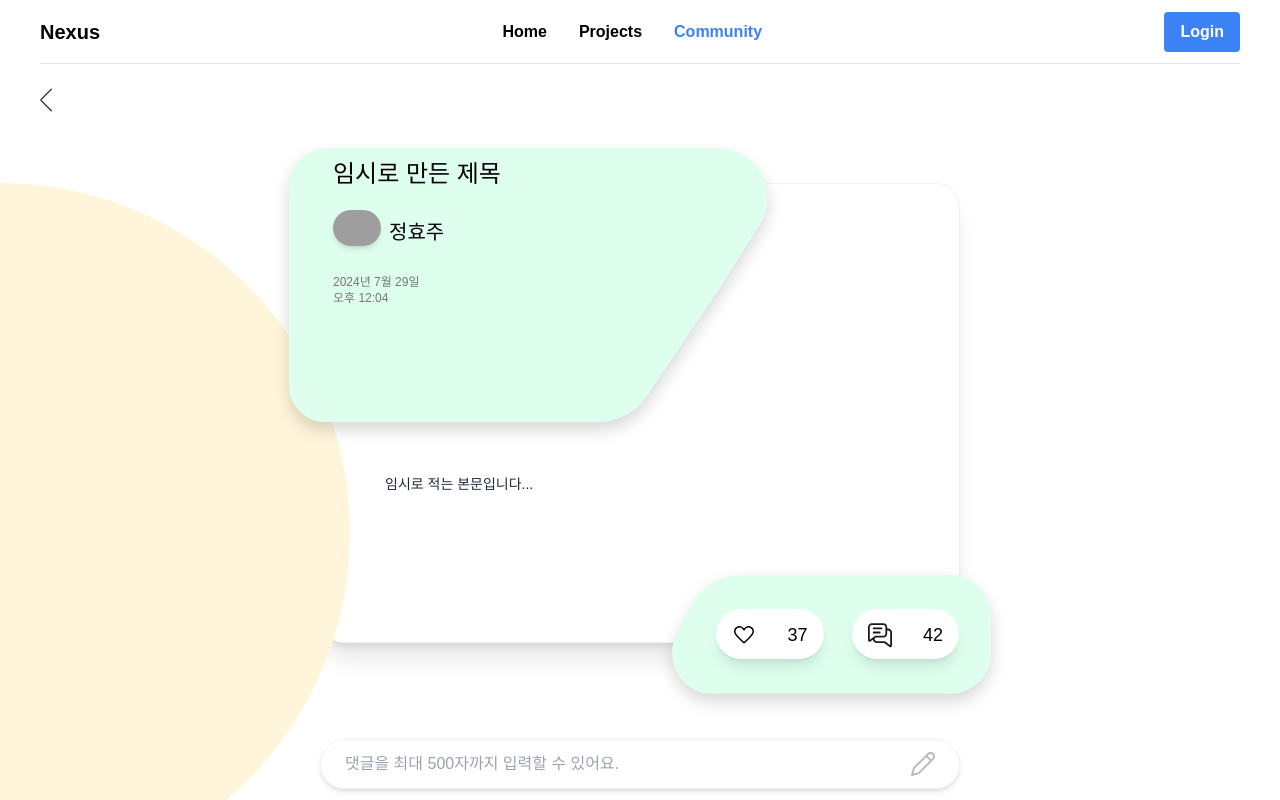
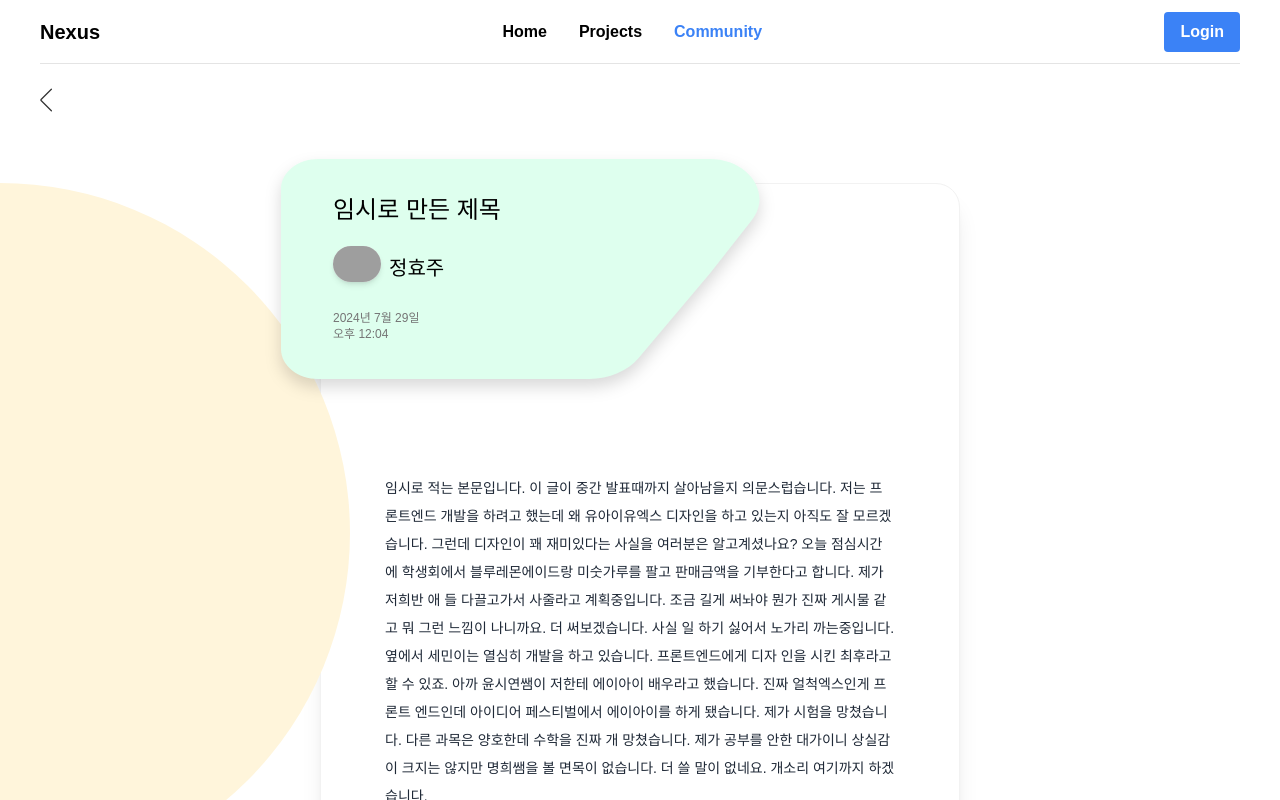
Before and after one commit to wwwcomcomcomcom/nexus-fe, a React (Vite) app: page /post/1 in a window 1280 px wide. Shown: the top 800 px of the page. Built offline with nearby package versions, Linux system fonts and the light colour scheme; grey boxes are pictures that could not be loaded; a web font is replaced by a local one.

Commit message:
post green top box

```diff
--- a/src/component/elements/PostGreenTopBox.tsx
+++ b/src/component/elements/PostGreenTopBox.tsx
@@ -1,7 +1,9 @@
 export default function PostGreenTopBox(props: React.SVGProps<SVGSVGElement>) {
   return (
     <svg
-      viewBox="0 0 959 550"
+      width="870"
+      height="250"
+      viewBox="0 0 870 400"
       fill="none"
       xmlns="http://www.w3.org/2000/svg"
       style={{
@@ -10,7 +12,7 @@ export default function PostGreenTopBox(props: React.SVGProps<SVGSVGElement>) {
       {...props}
     >
       <path
-        d="M717.172 497.168C694.858 530.203 657.596 550 617.732 550L75 550C33.5787 550 6.10352e-05 516.421 6.10352e-05 475L6.10352e-05 75C6.10352e-05 33.5786 33.5787 0 75.0001 0L858.837 0C937.536 0 985.394 86.701 943.453 153.293L860.743 284.615L717.172 497.168Z"
+        d="M650.616 361.577C630.374 385.602 596.569 400 560.404 400L68.0397 400C30.4624 400 1.27485e-05 375.579 1.27485e-05 345.455V54.5454C1.27485e-05 24.4208 30.4624 -1.19209e-05 68.0398 -1.19209e-05L779.134 -1.19209e-05C850.53 -1.19209e-05 893.946 63.0553 855.898 111.486L780.864 206.993L650.616 361.577Z"
         fill="#DEFFEE"
       />
     </svg>
--- a/src/page/PostPage.tsx
+++ b/src/page/PostPage.tsx
@@ -44,8 +44,9 @@ function PostPage() {
 
         <div className="w-1/2 flex flex-col">
           <div className="bg-white border border-[#F2F2F2] rounded-3xl w-full shadow-xl mb-24">
-            <PostGreenTopBox className="relative -top-9 -left-8 w-[75%]" />
-            <div className="gird absolute -translate-y-[300px] pl-3">
+            <div className="-translate-y-10">
+              <PostGreenTopBox className="relative -left-10 w-[75%] " />
+              <div className="gird absolute -translate-y-[200px] pl-3">
                 <p className="text-2xl ">임시로 만든 제목</p>
                 <div className="flex py-5">
                   <img
@@ -61,8 +62,23 @@ function PostPage() {
                   <p>오후 12:04</p>
                 </div>
               </div>
-            <p className="mx-16 mt-3 font-thin leading-7 text-gray-800 text-sm">
-              임시로 적는 본문입니다...
+            </div>
+            <p className="mx-16 mt-10 font-thin leading-7 text-gray-800 text-sm">
+              임시로 적는 본문입니다. 이 글이 중간 발표때까지 살아남을지
+              의문스럽습니다. 저는 프론트엔드 개발을 하려고 했는데 왜
+              유아이유엑스 디자인을 하고 있는지 아직도 잘 모르겠습니다. 그런데
+              디자인이 꽤 재미있다는 사실을 여러분은 알고계셨나요? 오늘
+              점심시간에 학생회에서 블루레몬에이드랑 미숫가루를 팔고 판매금액을
+              기부한다고 합니다. 제가 저희반 애 들 다끌고가서 사줄라고
+              계획중입니다. 조금 길게 써놔야 뭔가 진짜 게시물 같고 뭐 그런
+              느낌이 나니까요. 더 써보겠습니다. 사실 일 하기 싫어서 노가리
+              까는중입니다. 옆에서 세민이는 열심히 개발을 하고 있습니다.
+              프론트엔드에게 디자 인을 시킨 최후라고 할 수 있죠. 아까 윤시연쌤이
+              저한테 에이아이 배우라고 했습니다. 진짜 얼척엑스인게 프론트
+              엔드인데 아이디어 페스티벌에서 에이아이를 하게 됐습니다. 제가
+              시험을 망쳤습니다. 다른 과목은 양호한데 수학을 진짜 개 망쳤습니다.
+              제가 공부를 안한 대가이니 상실감이 크지는 않지만 명희쌤을 볼
+              면목이 없습니다. 더 쓸 말이 없네요. 개소리 여기까지 하겠습니다.
             </p>
             <div className="flex justify-end">
               <div className="translate-x-8 translate-y-16 w-[50%] relative h-36 flex justify-center items-center">
```
Lines whose indentation alone changed are shown as unchanged.
